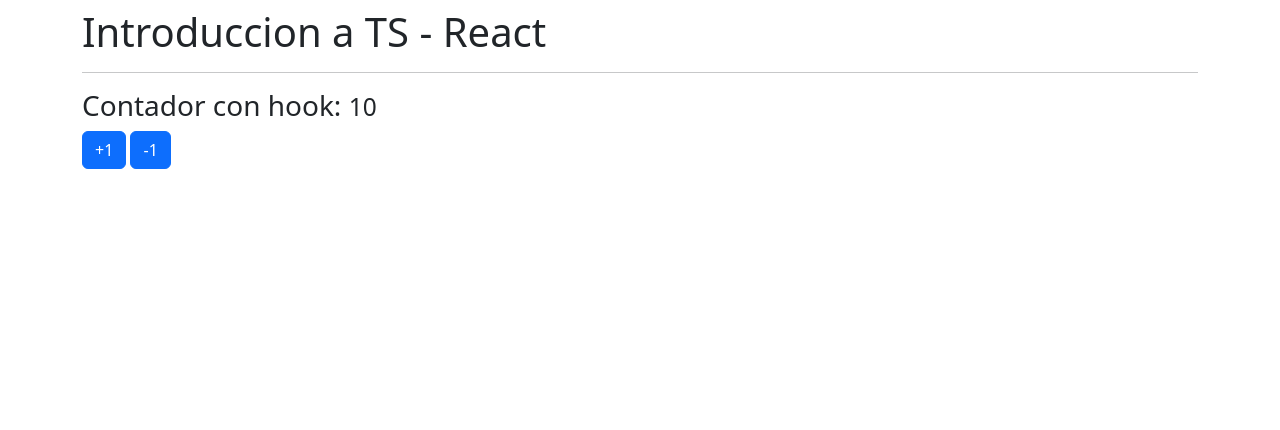
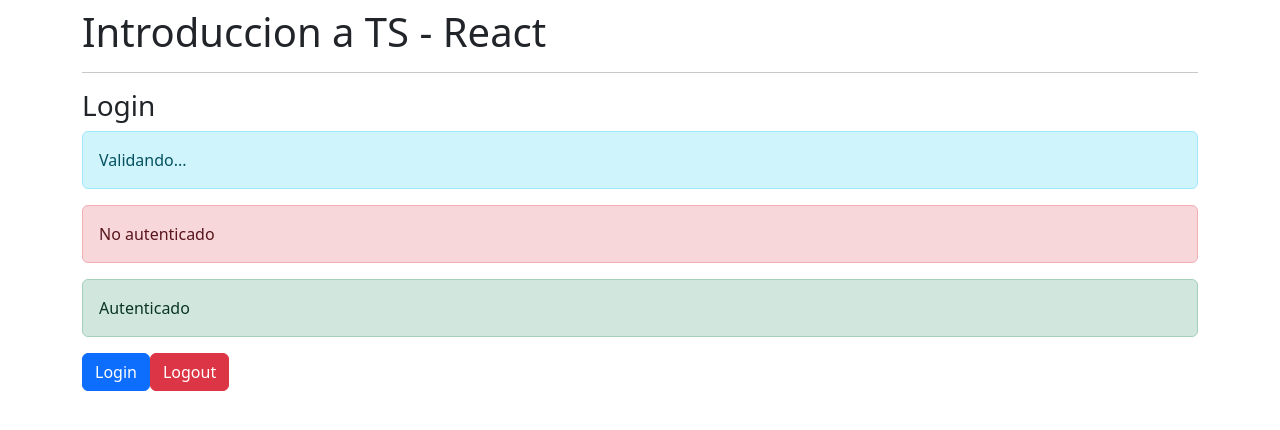
Before and after one commit to Cristaldo-Fiorela/React-Native-Udemy, a React (Vite) app in the folder 01-React+Typescript/: page / in a window 1280 px wide. Shown: the top 430 px of the page. Built offline with nearby package versions, Linux system fonts and the light colour scheme.

Commit message:
estrutura base para implementar useReducer

```diff
--- a/01-React+Typescript/src/App.tsx
+++ b/01-React+Typescript/src/App.tsx
@@ -1,5 +1,6 @@
 import Contador from "./components/Contador";
 import ContadorConHook from "./components/ContadorConHook";
+import Login from "./components/Login";
 import Funciones from "./typescript/Funciones";
 import ObjetosLiterales from "./typescript/ObjetosLiterales"
 import TiposBasicos from "./typescript/TiposBasicos";
@@ -14,7 +15,8 @@
       {/* <ObjetosLiterales /> */}
       {/* <Funciones /> */}
       {/* <Contador /> */}
-      <ContadorConHook />
+      {/* <ContadorConHook /> */}
+      <Login />
     </div>
   )
 }
--- /dev/null
+++ b/01-React+Typescript/src/components/Login.tsx
@@ -0,0 +1,34 @@
+
+const Login = () => {
+    return (
+        <>
+            <h3>Login</h3>
+
+            <div className="alert alert-info">
+                Validando...
+            </div>
+
+            <div className="alert alert-danger">
+                No autenticado
+            </div>
+
+            <div className="alert alert-success">
+                Autenticado
+            </div>
+
+            <button
+                className="btn btn-primary"
+            >
+                Login
+            </button>
+
+            <button
+                className="btn btn-danger"
+            >
+                Logout
+            </button>
+        </>
+    )
+}
+
+export default Login
```
